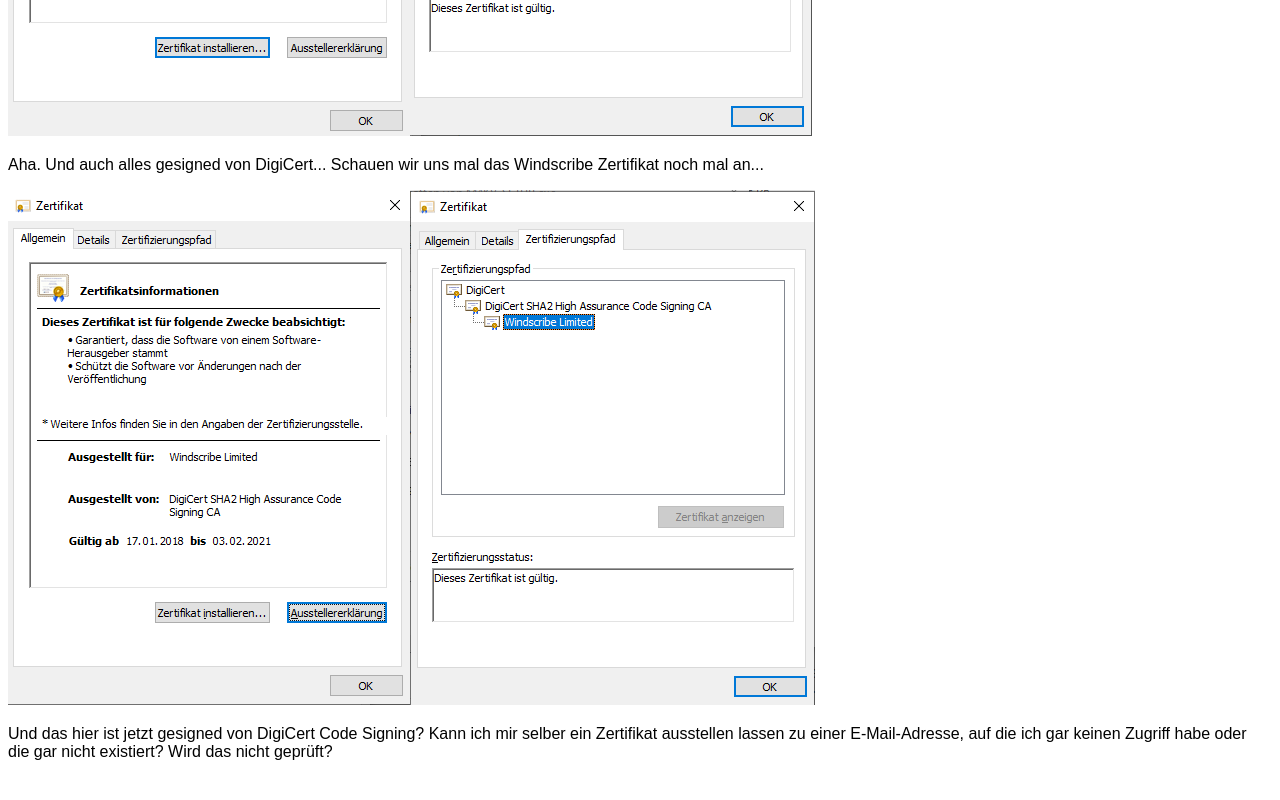
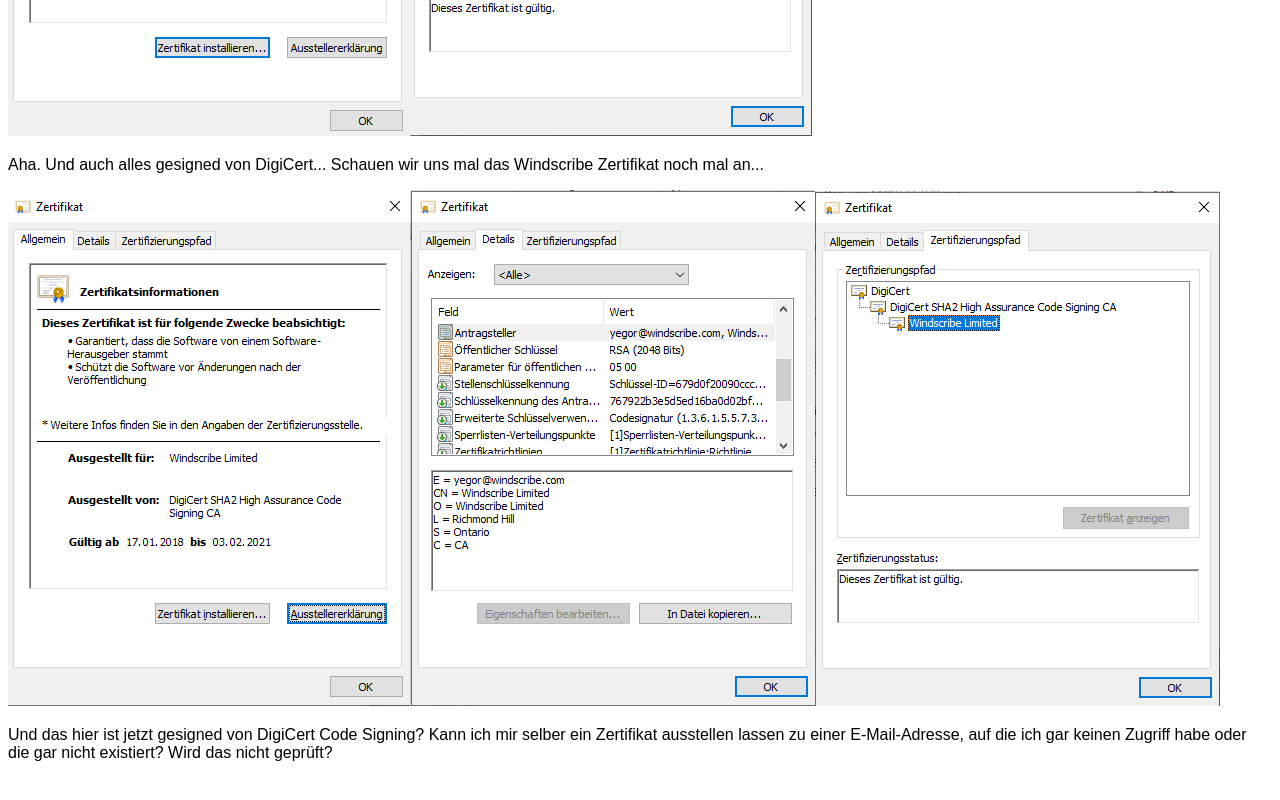
Before and after one commit to ruzickbelle/ruzickbelle.github.io, a plain HTML site: page MalwareFrage/index.html in a window 1280 px wide. Shown: the part 2469-3269 px from the top of the page. Drawn offline with Linux system fonts and the light colour scheme.

Commit message:
added DetailsDetails image

```diff
--- a/MalwareFrage/index.html
+++ b/MalwareFrage/index.html
@@ -26,7 +26,7 @@ div {
    Windscribe scheint ein VPN Anbieter zu sein... Und dieses Zertifikat scheint auch g&uuml;ltig zu sein...
    <div><img src="DigiCertTimestampResponger.png" /><img src="DigiCertTimestampRespongerPath.png" /></div>
    Aha. Und auch alles gesigned von DigiCert... Schauen wir uns mal das Windscribe Zertifikat noch mal an...
-   <div><img src="WindscribeLimitedCertDetails.png" /><img src="WindscribeLimitedCertDetailsPath.png" /></div>
+   <div><img src="WindscribeLimitedCertDetails.png" /><img src="WindscribeLimitedCertDetailsDetails.png" /><img src="WindscribeLimitedCertDetailsPath.png" /></div>
    Und das hier ist jetzt gesigned von DigiCert Code Signing? Kann ich mir selber ein Zertifikat ausstellen lassen zu einer E-Mail-Adresse, auf die ich gar keinen Zugriff habe oder die gar nicht existiert? Wird das nicht gepr&uuml;ft?
    <div></div>
 </body>
```
Also changed, not shown: MalwareFrage/WindscribeLimitedCertDetailsDetails.png (added).
